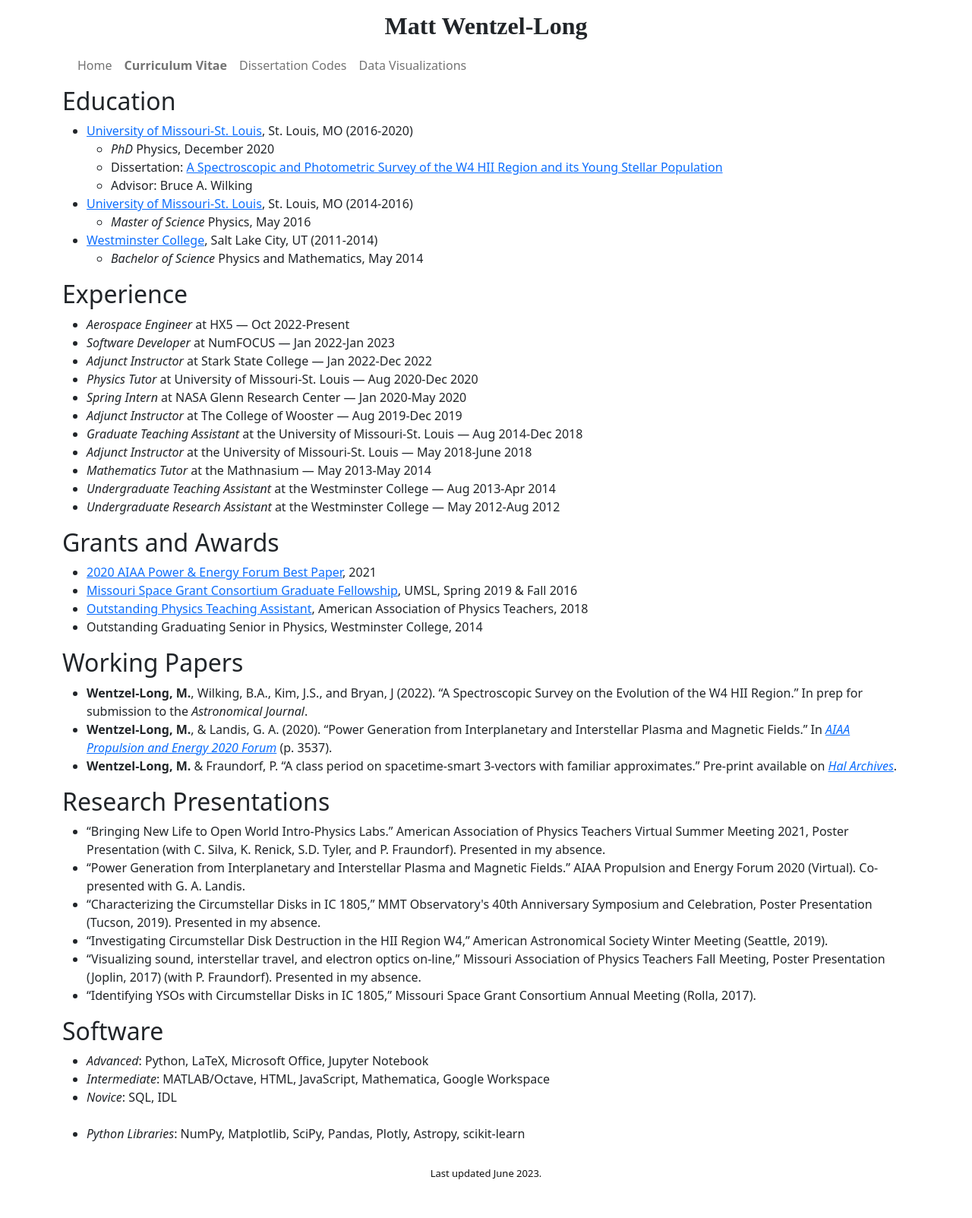
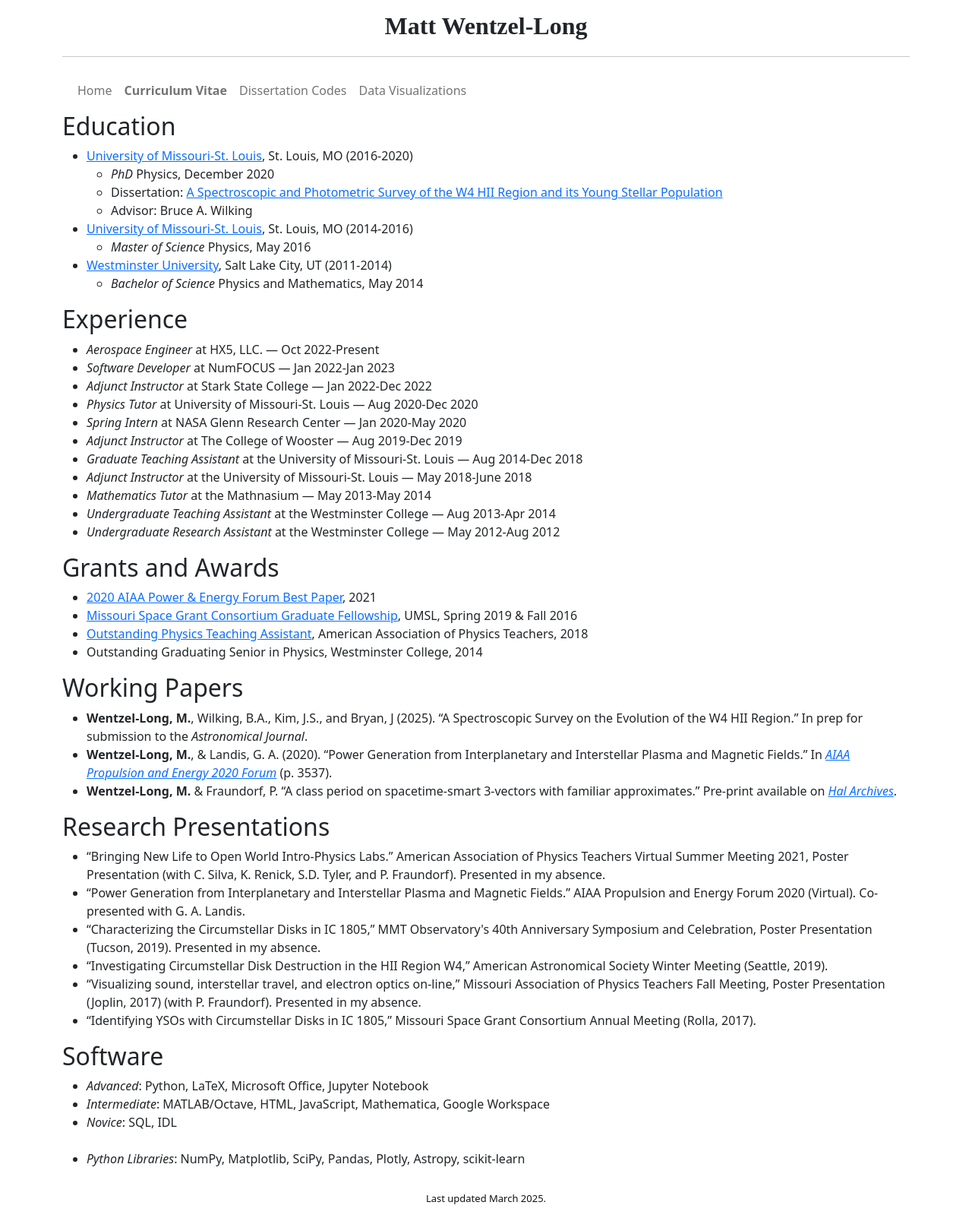
Before and after one commit to mwhv2/mwhv2.github.io, a plain HTML site: page cv.html in a window 1280 px wide. Shown: the whole page at 76% size. Before the commit the page ends 1570 px from the top, so only its background shows below. Drawn offline with nearby package versions, Linux system fonts and the light colour scheme.

Commit message:
update March 2025

```diff
--- a/cv.html
+++ b/cv.html
@@ -9,6 +9,7 @@
 <div class="container">
 <header>
     <div class="head1">Matt Wentzel-Long</div>
+    <hr>
 </header>
 <nav class="navbar navbar-expand navbar-light bg-white justify-content-between">
   <div class="container-fluid">
@@ -28,21 +29,21 @@
   <li><a href="https://umsl.edu" target="_blank">University of Missouri-St. Louis</a>, St. Louis, MO (2016-2020)</li>
     <ul>
         <li><i>PhD</i> Physics, December 2020</li>
-        <li>Dissertation: <a href="https://www.umsl.edu/physics/files/pdfs/mwldissertion.pdf" target="_blank">A Spectroscopic and Photometric 	    Survey of the W4 HII Region and its Young Stellar Population</a></li>
+        <li>Dissertation: <a href="https://irl.umsl.edu/dissertation/1021/" target="_blank">A Spectroscopic and Photometric 	    Survey of the W4 HII Region and its Young Stellar Population</a></li>
         <li>Advisor: Bruce A. Wilking</li>
     </ul>
   <li><a href="https://umsl.edu" target="_blank">University of Missouri-St. Louis</a>, St. Louis, MO (2014-2016)</li>
     <ul>
         <li><i>Master of Science</i> Physics, May 2016</li>
     </ul>
-  <li><a href="https://westminstercollege.edu" target="_blank">Westminster College</a>, Salt Lake City, UT (2011-2014)</li>
+  <li><a href="https://westminsteru.edu/index.html" target="_blank">Westminster University</a>, Salt Lake City, UT (2011-2014)</li>
     <ul>
         <li><i>Bachelor of Science</i> Physics and Mathematics, May 2014</li>
     </ul>
 </ul>
 <h2>Experience</h2>
     <ul>
-        <li><i>Aerospace Engineer</i> at HX5 &mdash; Oct 2022-Present</li>
+        <li><i>Aerospace Engineer</i> at HX5, LLC. &mdash; Oct 2022-Present</li>
         <li><i>Software Developer</i> at NumFOCUS &mdash; Jan 2022-Jan 2023</li>
         <li><i>Adjunct Instructor</i> at Stark State College &mdash; Jan 2022-Dec 2022</li>
         <li><i>Physics Tutor</i> at University of Missouri-St. Louis &mdash; Aug 2020-Dec 2020</li>
@@ -63,7 +64,7 @@
     </ul>
 <h2>Working Papers</h2>
     <ul>
-        <li><b>Wentzel-Long, M.</b>, Wilking, B.A., Kim, J.S., and Bryan, J (2022). “A Spectroscopic Survey on the Evolution of the W4 HII Region.” 	    In prep for submission to the <i>Astronomical Journal</i>.</li>
+        <li><b>Wentzel-Long, M.</b>, Wilking, B.A., Kim, J.S., and Bryan, J (2025). “A Spectroscopic Survey on the Evolution of the W4 HII Region.” 	    In prep for submission to the <i>Astronomical Journal</i>.</li>
         <li><b>Wentzel-Long, M.</b>, & Landis, G. A. (2020). “Power Generation from Interplanetary and Interstellar Plasma and Magnetic Fields.” In 	    <a href="https://arc.aiaa.org/doi/10.2514/6.2020-3537" target="_blank"><i>AIAA Propulsion and Energy 2020 Forum</i></a> (p. 3537).</li>
         <li><b>Wentzel-Long, M.</b> & Fraundorf, P. “A class period on spacetime-smart 3-vectors with familiar approximates.” Pre-print available 		    on <a href="https://hal.archives-ouvertes.fr/hal-02196765" target="_blank"><i>Hal Archives</i></a>.
 </li>
@@ -94,7 +95,7 @@
         <li><i>Python Libraries</i>: NumPy, Matplotlib, SciPy, Pandas, Plotly, Astropy, scikit-learn</li>
     </ul>
 </div>
-<footer>Last updated June 2023.</footer>
+<footer>Last updated March 2025.</footer>
 <meta name="viewport" content="width=device-width, initial-scale=1.0">
 </body>
 </html>
```
Also changed, not shown: dat_vis.html (+2 -1 lines), dis_codes.html (+2 -1 lines), index.html (+3 -2 lines).
